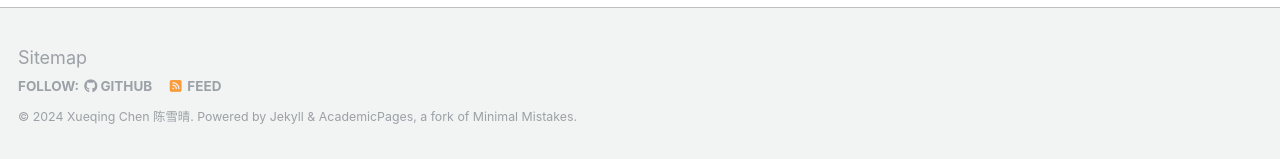
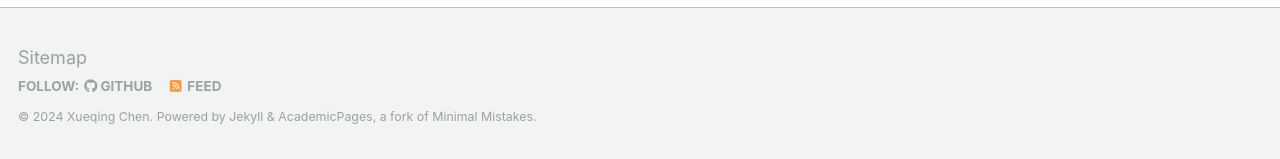
Before and after one commit to alphalyncis/alphalyncis.github.io, a Jekyll site: the page built from _pages/talkmap.html, in a window 1280 px wide and 1344 px high. Shown: the part 1182-1341 px from the top of the window. Built offline with Jekyll 4.4.1, drawn with Linux system fonts in a browser that asks for light colours; nearby versions of some CDN libraries; some web fonts are replaced.

Commit message:
Update _config.yml

```diff
--- a/_config.yml
+++ b/_config.yml
@@ -10,7 +10,7 @@
 locale                   : "en-US"
 title                    : "Xueqing Chen / astro"
 title_separator          : "-"
-name                     : &name "Xueqing Chen 陈雪晴"
+name                     : &name "Xueqing Chen"
 description              : &description "personal description"
 url                      : https://alphalyncis.github.io # the base hostname & protocol for your site e.g. "https://mmistakes.github.io"
 baseurl                  : "" # the subpath of your site, e.g. "/blog"
```
